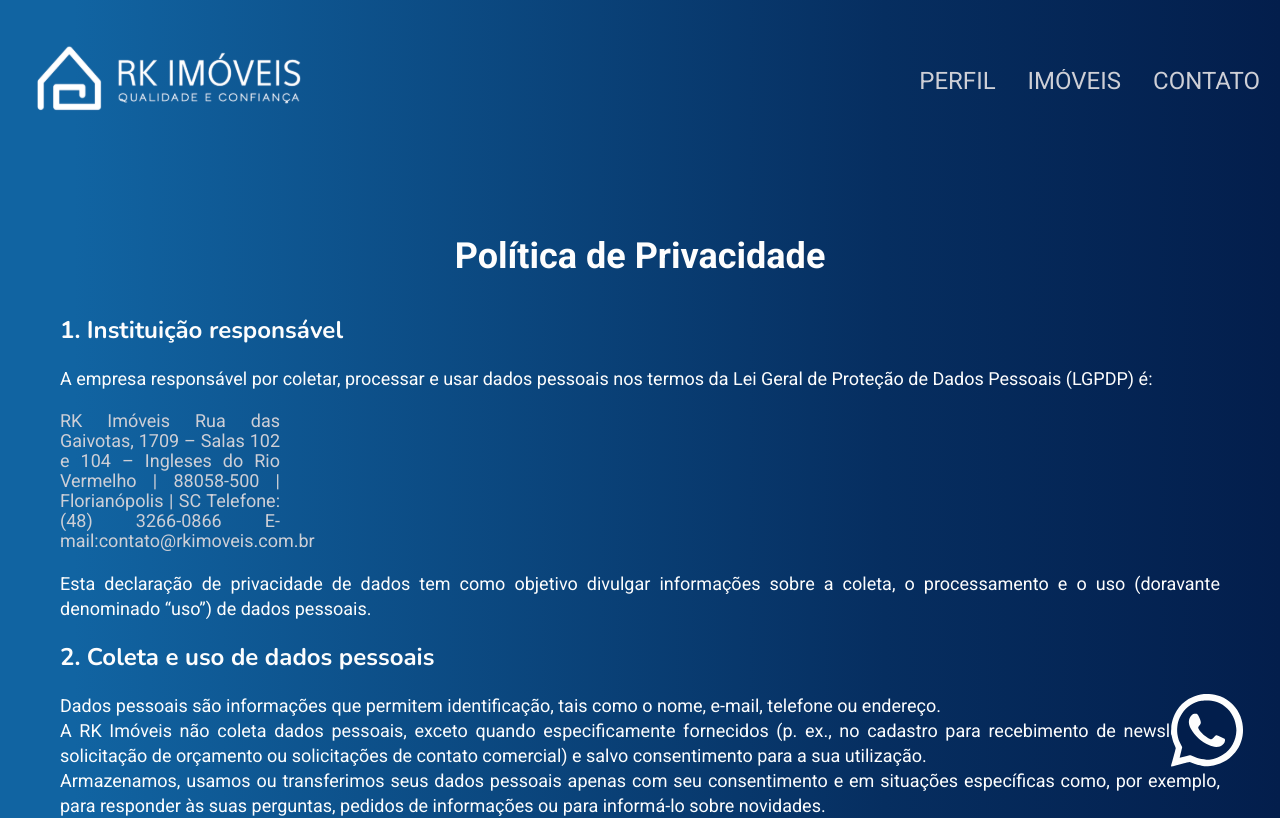
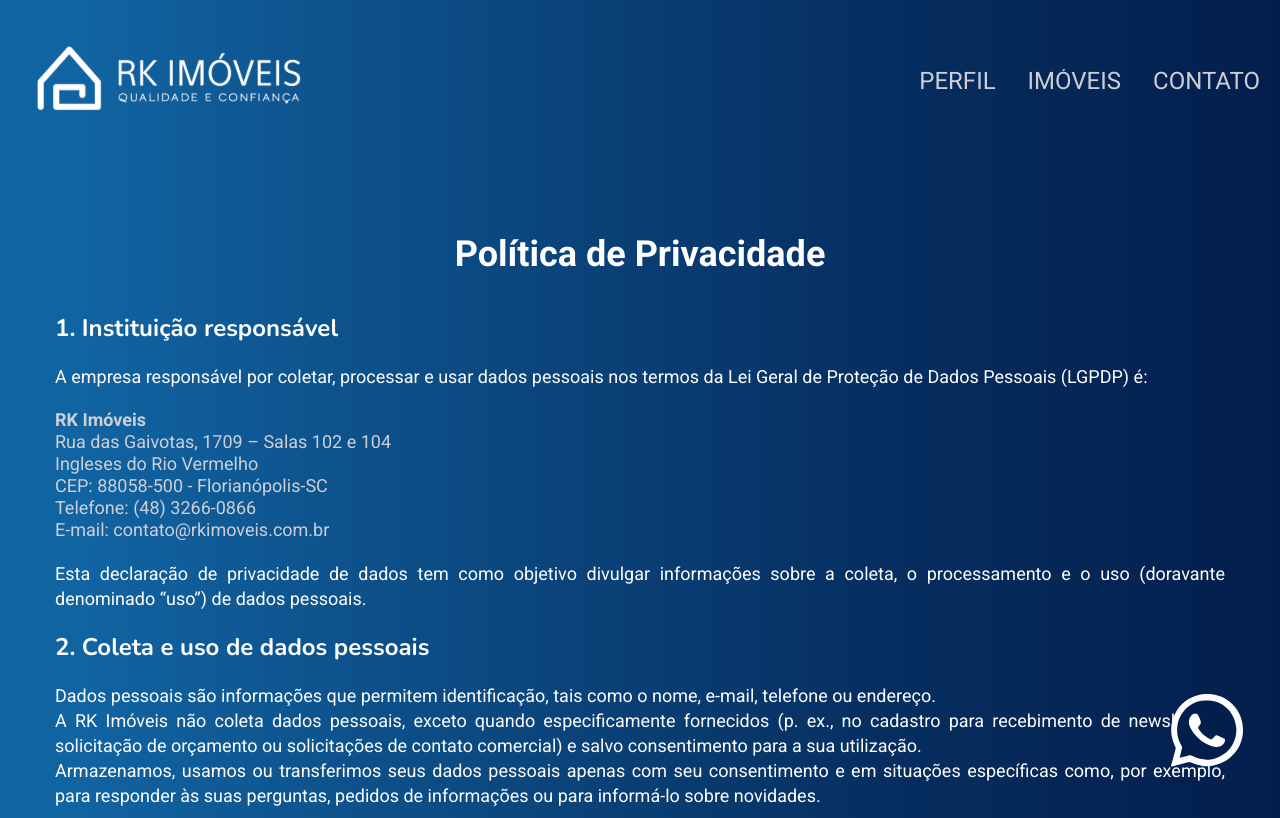
Before and after one commit to labyes24/RK-LP-VERA-MELENDEZ, a React (Vite) app: page /privatePolicy in a window 1280 px wide. Shown: the top 818 px of the page. Built offline with nearby package versions, Linux system fonts and the light colour scheme.

Commit message:
fix/FIX-0011: text formatting issues fixed

```diff
--- a/src/presentation/pages/PrivatePolicy/index.jsx
+++ b/src/presentation/pages/PrivatePolicy/index.jsx
@@ -14,9 +14,12 @@ export function PrivatePolicy() {
             A empresa responsável por coletar, processar e usar dados pessoais
             nos termos da Lei Geral de Proteção de Dados Pessoais (LGPDP) é:
             <span>
-              RK Imóveis Rua das Gaivotas, 1709 – Salas 102 e 104 – Ingleses do
-              Rio Vermelho | 88058-500 | Florianópolis | SC Telefone: (48)
-              3266-0866 E-mail:contato@rkimoveis.com.br
+              <strong className="title">RK Imóveis</strong> <br />
+              Rua das Gaivotas, 1709 – Salas 102 e 104 <br />
+              Ingleses do Rio Vermelho <br />
+              CEP: 88058-500 - Florianópolis-SC <br />
+              Telefone: (48) 3266-0866 <br />
+              E-mail: contato@rkimoveis.com.br
             </span>
             Esta declaração de privacidade de dados tem como objetivo divulgar
             informações sobre a coleta, o processamento e o uso (doravante
--- a/src/presentation/pages/PrivatePolicy/styles.js
+++ b/src/presentation/pages/PrivatePolicy/styles.js
@@ -1,13 +1,14 @@
 import styled from 'styled-components'
 
 export const Container = styled.div`
-  padding: 3.2rem 2.5rem;
+  padding: 3rem 2rem;
 
   > main {
     display: flex;
     flex-direction: column;
     align-items: center;
     justify-content: center;
+    margin: auto;
 
     h1 {
       font-size: 2.4rem;
@@ -34,15 +35,14 @@ export const Container = styled.div`
         flex-direction: column;
         font-size: 1.6rem;
         font-family: ${({ theme }) => theme.FONTS.Primary};
-        line-height: 2rem;
+        line-height: 2.2rem;
         text-align: justify;
         margin-bottom: 2rem;
 
         span {
-          width: 22rem;
           margin: 2rem 0;
           font-weight: 500;
-          line-height: 2rem;
+          line-height: 2.2rem;
           color: ${({ theme }) => theme.COLORS['zinc-100']};
         }
       }
@@ -59,6 +59,7 @@ export const Container = styled.div`
 
         > span {
           width: 80rem;
+          line-height: 2rem;
         }
       }
     }
```
